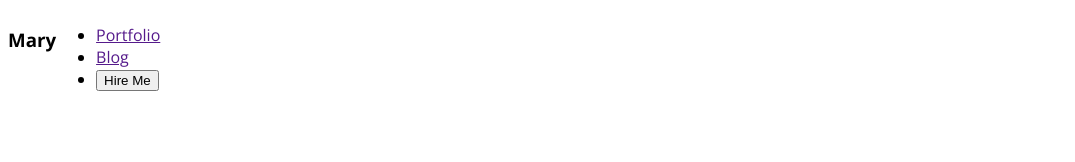
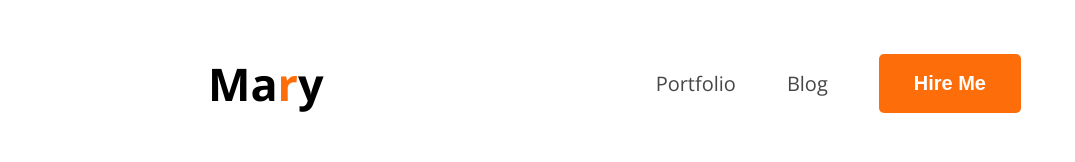
Before and after one commit to Anik-Sarkar-01/web-dev-portfolio, a plain HTML site: page index.html in a window 1280 px wide. Shown: the whole page, without its empty margins (0-1075 px from the left). Drawn offline with nearby package versions, Linux system fonts and the light colour scheme.

Commit message:
navbar added with styles

```diff
--- a/index.html
+++ b/index.html
@@ -15,11 +15,11 @@
 <body class="open-sans-normal">
     <header>
         <nav>
-            <h3>Mary</h3>
+            <h3 class="nav-title">Ma<span class="text-primary">r</span>y</h3>
             <ul>
-                <li><a href="">Portfolio</a></li>
-                <li><a href="">Blog</a></li>
-                <li><a href=""><button>Hire Me</button></a></li>
+                <li><a class="dark-2" href="">Portfolio</a></li>
+                <li><a class="dark-2" href="">Blog</a></li>
+                <li><a href=""><button class="btn-primary">Hire Me</button></a></li>
             </ul>
         </nav>
     </header>
--- a/styles/portfolio.css
+++ b/styles/portfolio.css
@@ -12,5 +12,46 @@
 /* Nav Styles */
 nav{
     display: flex;
+    align-items: center;
+    justify-content: space-between;
+    margin: 0px 200px;
+}
+
+.text-primary{
+  color: #FD6E0A;
+}
+
+.dark-2{
+  color: #474747;
+}
+
+.btn-primary{
+  background-color: #FD6E0A;
+  font-weight: bold;
+  color: #FFFFFF;
+  font-size: 20px;
+  padding: 18px 35px;
+  border-radius: 5px;
+  border: none;
+}
+
+.nav-title{
+  font-size: 45px;
+  font-weight: 700;
+}
+
+nav ul{
+  display: flex;
+  align-items: center;
 
 }
+
+nav ul li{
+  list-style: none;
+  margin-right: 51px;
+}
+
+nav li a{
+  text-decoration: none;
+  font-size: 20px;
+}
```
